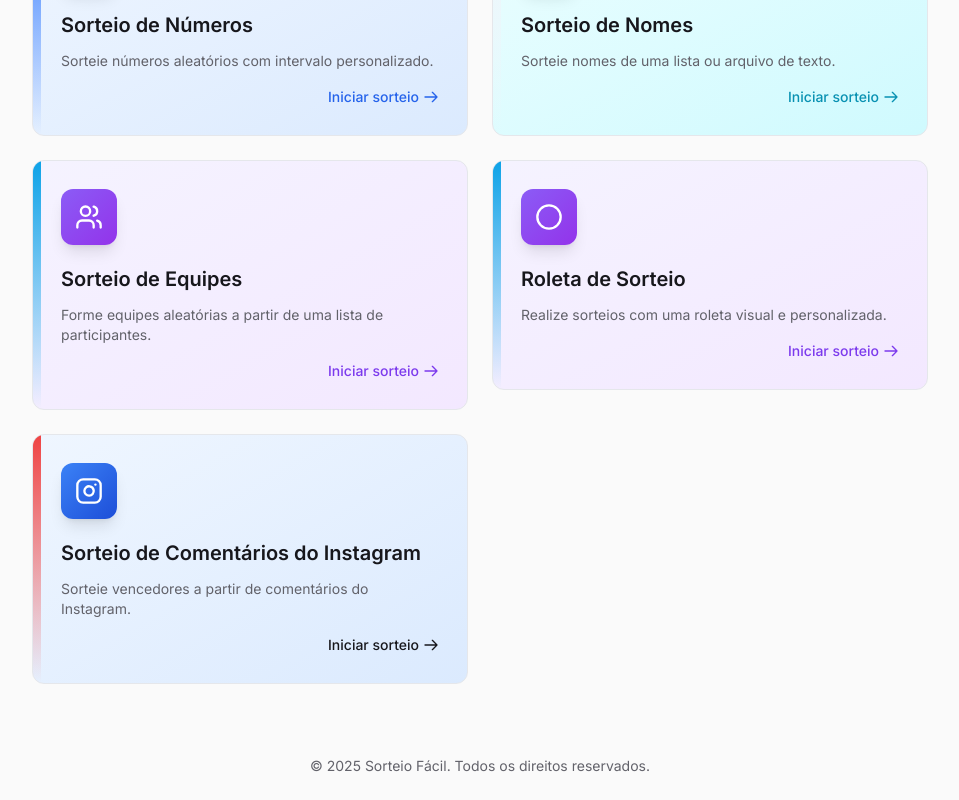
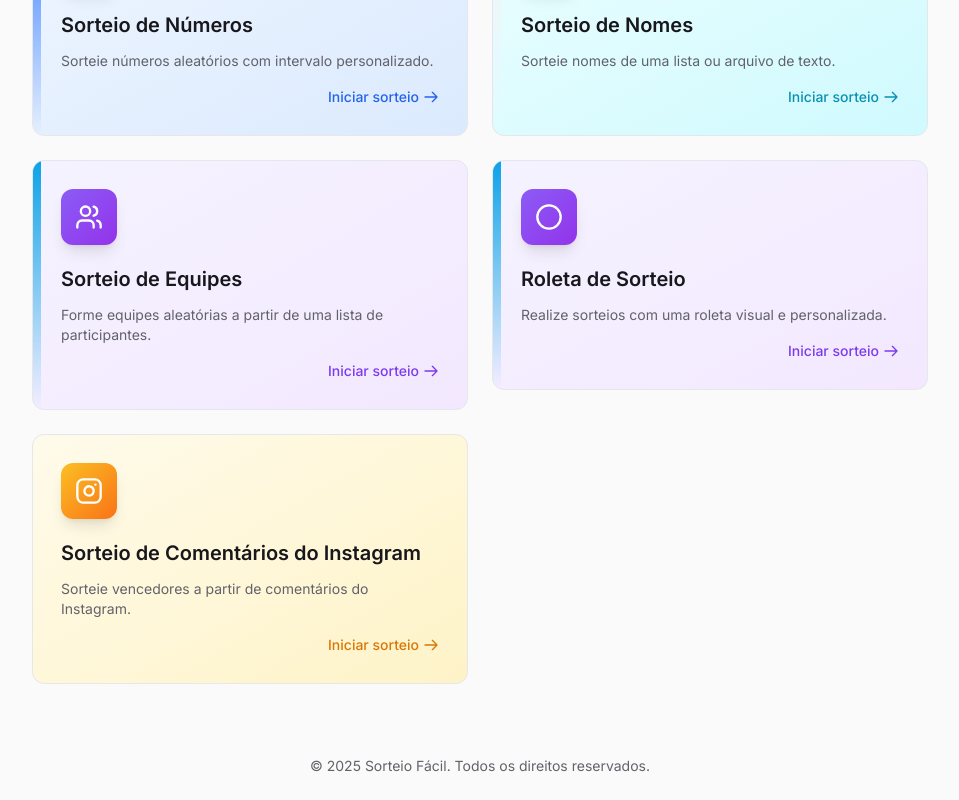
Before and after one commit to ivancrp/sorteo-facil, a React (Vite) app: page / in a window 1280 px wide. Shown: the part 418-1218 px from the top of the page, without its empty margins (160-1119 px from the left). Built offline with nearby package versions, Linux system fonts and the light colour scheme.

Commit message:
Change card color to yellow
Change the color scheme of the card component to use yellow tones.

```diff
--- a/src/components/DrawCard.tsx
+++ b/src/components/DrawCard.tsx
@@ -17,6 +17,7 @@ const DrawCard = ({ title, description, href, icon: Icon, color = "primary" }: D
     secondary: "from-cyan-400 to-cyan-600",
     accent: "from-violet-500 to-purple-600",
     warning: "from-amber-400 to-orange-500",
+    destructive: "from-red-500 to-red-700",
   };
 
   const bgGradients = {
@@ -24,6 +25,7 @@ const DrawCard = ({ title, description, href, icon: Icon, color = "primary" }: D
     secondary: "from-cyan-50 to-cyan-100 dark:from-cyan-900/20 dark:to-cyan-900/10",
     accent: "from-violet-50 to-purple-100 dark:from-violet-900/20 dark:to-purple-900/10",
     warning: "from-amber-50 to-amber-100 dark:from-amber-900/20 dark:to-orange-900/10",
+    destructive: "from-red-50 to-red-100 dark:from-red-900/20 dark:to-red-900/10",
   };
 
   return (
@@ -58,7 +60,8 @@ const DrawCard = ({ title, description, href, icon: Icon, color = "primary" }: D
               color === 'primary' && "text-blue-600 dark:text-blue-400",
               color === 'secondary' && "text-cyan-600 dark:text-cyan-400",
               color === 'accent' && "text-violet-600 dark:text-violet-400",
-              color === 'warning' && "text-amber-600 dark:text-amber-400"
+              color === 'warning' && "text-amber-600 dark:text-amber-400",
+              color === 'destructive' && "text-red-600 dark:text-red-400"
             )}>
               Iniciar sorteio
               <svg className="ml-1 w-4 h-4" fill="none" viewBox="0 0 24 24" stroke="currentColor">
--- a/src/pages/Index.tsx
+++ b/src/pages/Index.tsx
@@ -51,7 +51,7 @@ const Index = () => {
       description: 'Sorteie vencedores a partir de comentários do Instagram.',
       href: '/sorteio/instagram',
       icon: Instagram,
-      color: 'destructive'
+      color: 'warning'
     }
   ];
 
```
